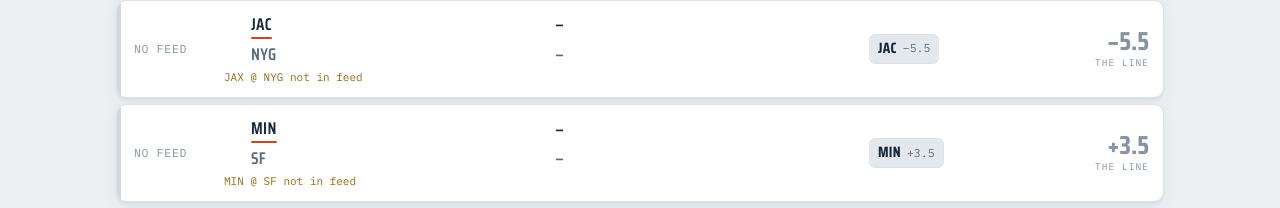
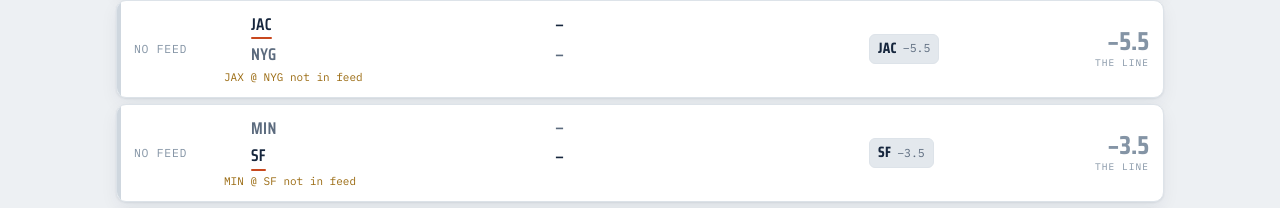
Before and after one commit to urbanspaceinteriors/pickem-pool, a plain HTML site: page board/index.html in a window 1280 px wide. Shown: the part 3141-3349 px from the top of the page. Drawn offline with Linux system fonts and the light colour scheme; no server answers.

Commit message:
Weekend re-check wk11/12: MIN +3.5 -> SF -3.5

```diff
--- a/board/index.html
+++ b/board/index.html
@@ -344,7 +344,7 @@ const PICKS = [
   {lg:"nfl", away:"NYJ" , home:"LAC" , pick:"NYJ" , line:+3.5},
   {lg:"nfl", away:"LV"  , home:"DEN" , pick:"DEN" , line:-9.5},
   {lg:"nfl", away:"JAX" , home:"NYG" , pick:"JAX" , line:-5.5, sa:"JAC"},
-  {lg:"nfl", away:"MIN" , home:"SF"  , pick:"MIN" , line:+3.5},
+  {lg:"nfl", away:"MIN" , home:"SF"  , pick:"SF"  , line:-3.5},
   {lg:"nfl", away:"CIN" , home:"WSH" , pick:"CIN" , line:-5.5, sh:"WAS"}
 ];
 
```
